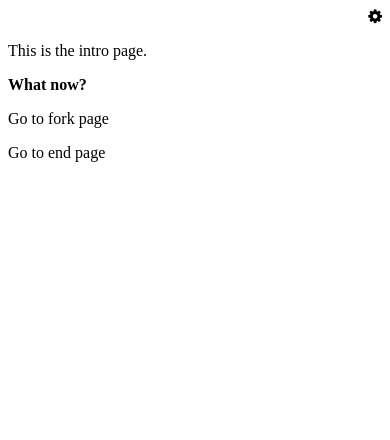
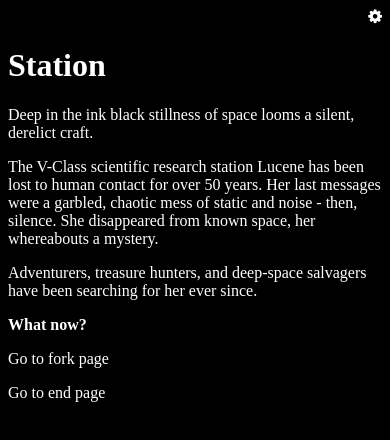
Before and after one commit to scottmetoyer/mca-creator, a plain HTML site: page index.html in a window 390 px wide. Drawn offline with nearby package versions, Linux system fonts and the light colour scheme; some packages are replaced by stand-ins of ours.

Commit message:
Started working styles and adding test content

```diff
--- a/css/styles.css
+++ b/css/styles.css
@@ -1,4 +1,7 @@
-body {}
+body {
+  background-color: #000;
+  color: #fff;
+}
 
 #controls {
   text-align: right;
--- a/pages/intro.html
+++ b/pages/intro.html
@@ -1,4 +1,7 @@
-<p>This is the intro page.</p>
+<h1>Station</h1>
+<p>Deep in the ink black stillness of space looms a silent, derelict craft.</p>
+<p>The V-Class scientific research station Lucene has been lost to human contact for over 50 years. Her last messages were a garbled, chaotic mess of static and noise - then, silence. She disappeared from known space, her whereabouts a mystery.</p>
+<p>Adventurers, treasure hunters, and deep-space salvagers have been searching for her ever since.</p>
 <div class="directions">
   <p>
     <strong>What now?</strong>
```
